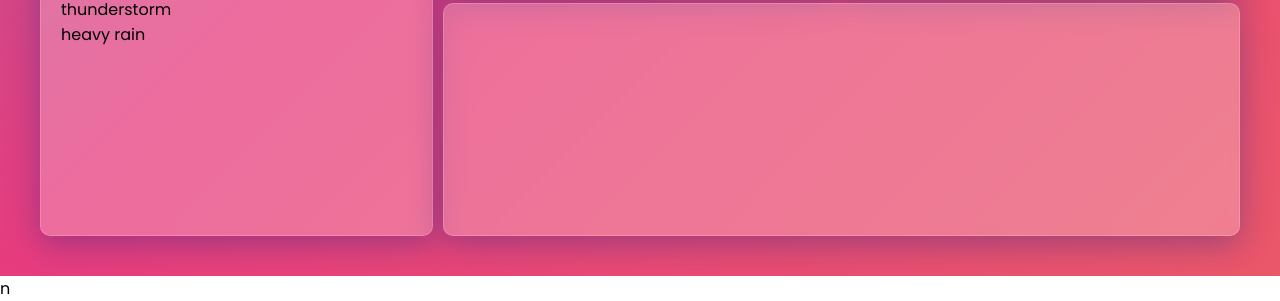
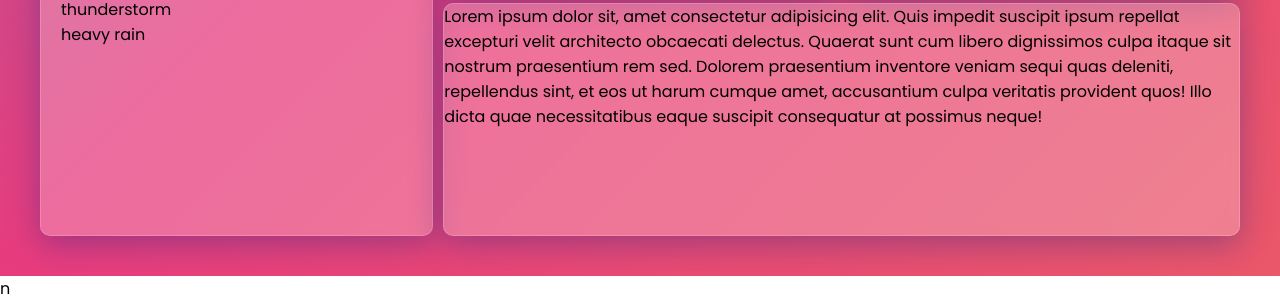
Before and after one commit to iamrishabh70/gridd, a plain HTML site: page index.html in a window 1280 px wide. Shown: the part 524-825 px from the top of the page. Drawn offline with Linux system fonts and the light colour scheme.

Commit message:
scond commit

```diff
--- a/index.html
+++ b/index.html
@@ -29,7 +29,10 @@
         <div class="image-section"></div>
        </div>
        <div class="box"></div>
-       <div class="box"></div>
+       <div class="box">
+        <P>Lorem ipsum dolor sit, amet consectetur adipisicing elit. Quis impedit suscipit ipsum repellat excepturi velit architecto obcaecati delectus. Quaerat sunt cum libero dignissimos culpa itaque sit nostrum praesentium rem sed.
+        Dolorem praesentium inventore veniam sequi quas deleniti, repellendus sint, et eos ut harum cumque amet, accusantium culpa veritatis provident quos! Illo dicta quae necessitatibus eaque suscipit consequatur at possimus neque!</P>
+       </div>
     </div>
 
 </body>
```
